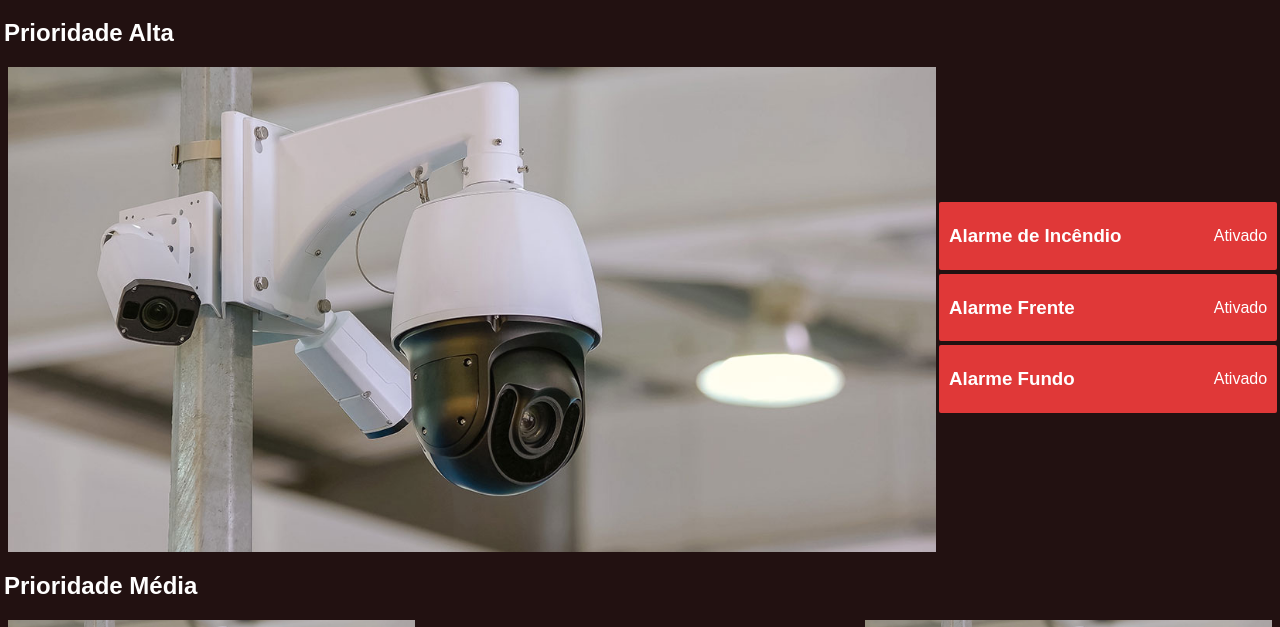
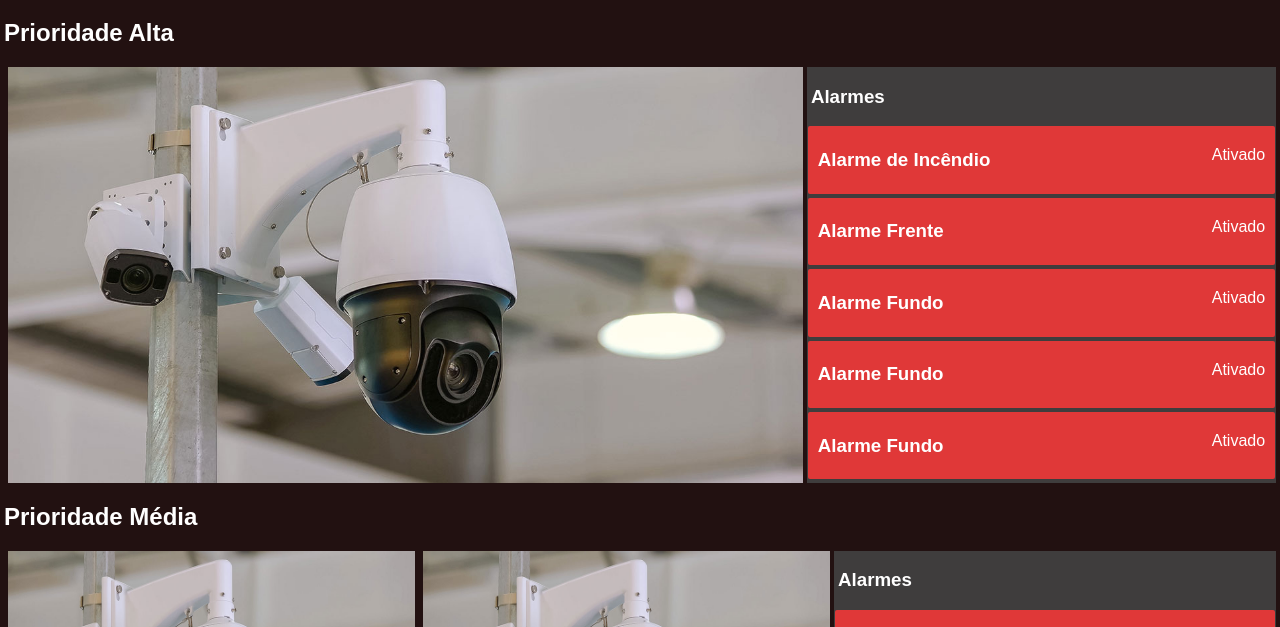
Before and after one commit to Ryzoppi/fulltime_project, a plain HTML site: page public/dashboard.html in a window 1280 px wide. Shown: the part 150-777 px from the top of the page. Drawn offline with Linux system fonts and the light colour scheme.

Commit message:
Atualização #3 - Hugo
Melhorias de estilo

```diff
--- a/public/dashboard.html
+++ b/public/dashboard.html
@@ -29,12 +29,33 @@
             <div class="prioridadeAlta">
                 <img src="./assets/img-exemplo.jpg" alt="Imagem de Câmera">
                 <div class="alarmes">
+                    <h3 class="tituloAlarmes">Alarmes</h3>
                     <div class="alarme">
                         <h3>Alarme de Incêndio</h3>
                         <p>Ativado</p>
                     </div>
                     <div class="alarme">
                         <h3>Alarme Frente</h3>
+                        <p>Ativado</p>
+                    </div>
+                    <div class="alarme">
+                        <h3>Alarme Fundo</h3>
+                        <p>Ativado</p>
+                    </div>
+                    <div class="alarme">
+                        <h3>Alarme Fundo</h3>
+                        <p>Ativado</p>
+                    </div>
+                    <div class="alarme">
+                        <h3>Alarme Fundo</h3>
+                        <p>Ativado</p>
+                    </div>
+                    <div class="alarme">
+                        <h3>Alarme Fundo</h3>
+                        <p>Ativado</p>
+                    </div>
+                    <div class="alarme">
+                        <h3>Alarme Fundo</h3>
                         <p>Ativado</p>
                     </div>
                     <div class="alarme">
@@ -48,13 +69,14 @@
             <h2>Prioridade Média</h2>
             <div class="prioridadeMedia">
                 <img src="./assets/img-exemplo.jpg" alt="Imagem de Câmera">
+                <img src="./assets/img-exemplo.jpg" alt="Imagem de Câmera">
                 <div class="alarmes">
+                    <h3 class="tituloAlarmes">Alarmes</h3>
                     <div class="alarme">
                         <h3>Sensor de Barreira</h3>
                         <p>Ativado</p>
                     </div>
                 </div>
-                <img src="./assets/img-exemplo.jpg" alt="Imagem de Câmera">
             </div>
         </div>
         <div>
--- a/public/styles/dashboard.css
+++ b/public/styles/dashboard.css
@@ -6,6 +6,14 @@ main {
     display: flex;
     flex-direction: row;
     justify-content: center;
+}
+
+.prioridadeAlta {
+    height: 52vh;
+}
+
+.prioridadeMedia {
+    height: 35vh;
 }
 
 .prioridadeAlta img, .alarmes {
@@ -26,14 +34,19 @@ main {
 .alarmes {
     display: flex;
     flex-direction: column;
-    justify-content: center;
-    align-items: center;
+    background-color: #3f3d3d;
+    overflow: auto;
+}
+
+.tituloAlarmes {
+    align-self: flex-start;
+    position: sticky;
 }
 
 .alarme {
     display: flex;
     justify-content: space-between;
-    align-items: center;
+    align-self: center;
     width: 97%;
     background-color: #E03838;
     padding: 4px 10px;
```
